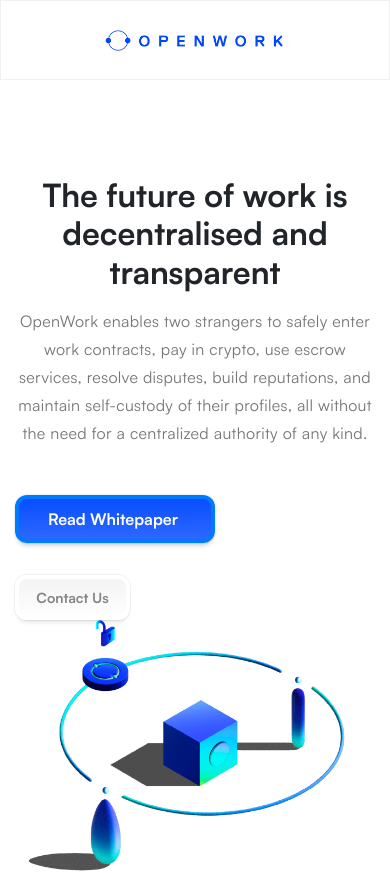
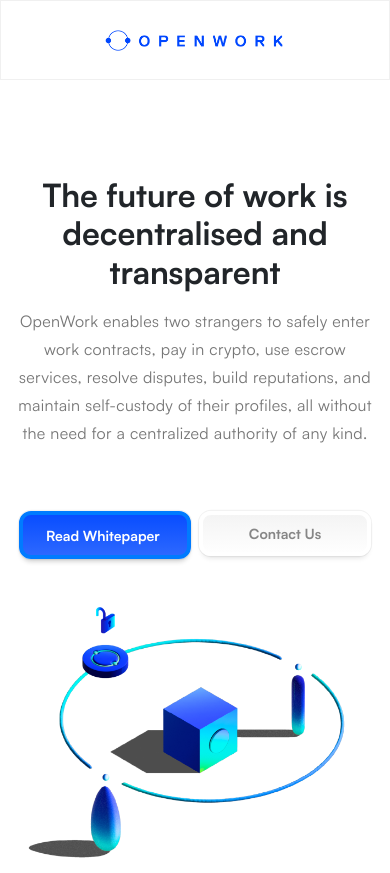
Before and after one commit to seemanule/open-work, a React (Create React App) app: page / in a window 390 px wide. Shown: the top 873 px of the page. Built offline with nearby package versions, Linux system fonts and the light colour scheme.

Commit message:
Update App.css

```diff
--- a/src/App.css
+++ b/src/App.css
@@ -164,7 +164,6 @@ flex-grow: 0;
   border:4px solid #007bff;
   border-radius: 12px;
   flex: none;
-  order: 1;
   flex-grow: 0;
   margin:32px 0px;
 }
@@ -617,3 +616,22 @@ a.button1.mr-20 {
   object-fit: contain;
   padding-left: 8px;
 }
+.hero-buttons {
+  display: none; /* Hide by default */
+  justify-content: space-around;
+  margin: 3rem 0;
+}
+
+.hero-buttons a {
+  width: 48%; /* Adjust button width */
+}
+
+@media (max-width: 768px) {
+  .hero-buttons {
+    display: flex; /* Show buttons only on mobile view */
+  }
+  .hero-buttons a{margin:0;}
+  #hero .buttontext {
+    font-size: 14px;
+}
+}
```
